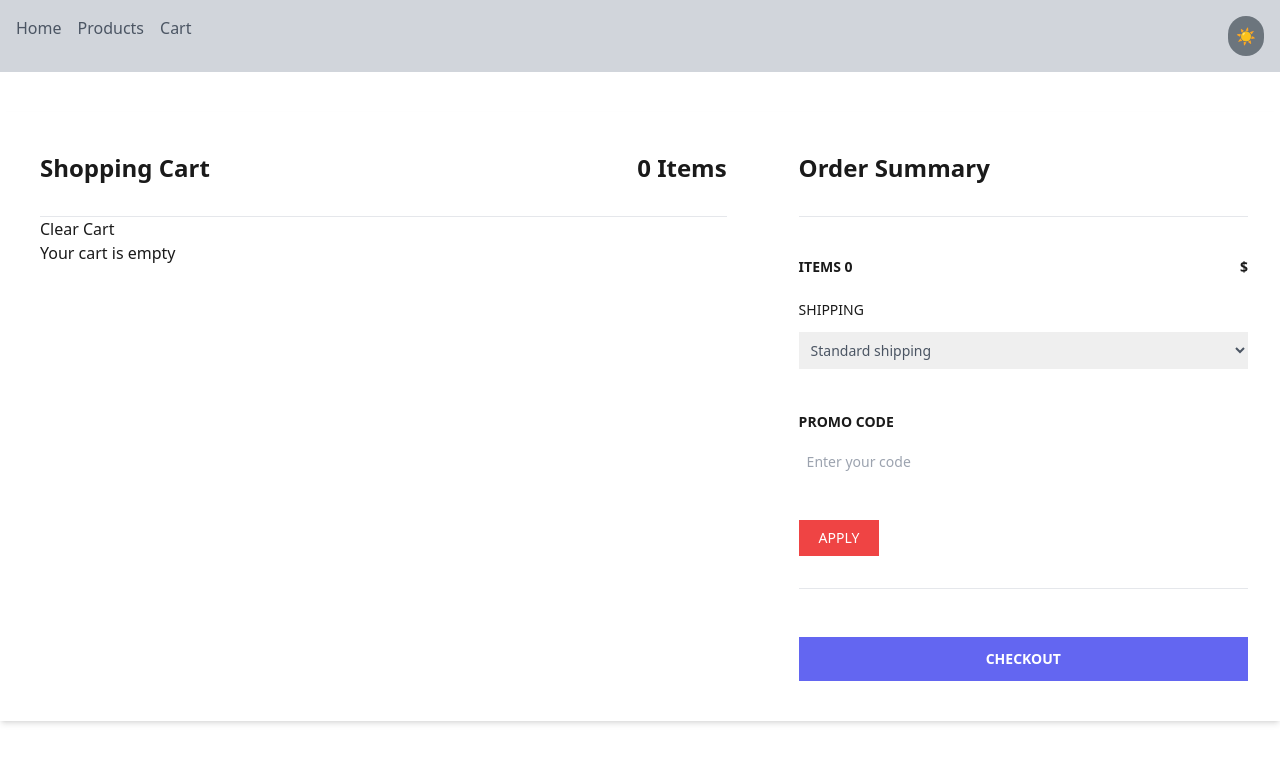
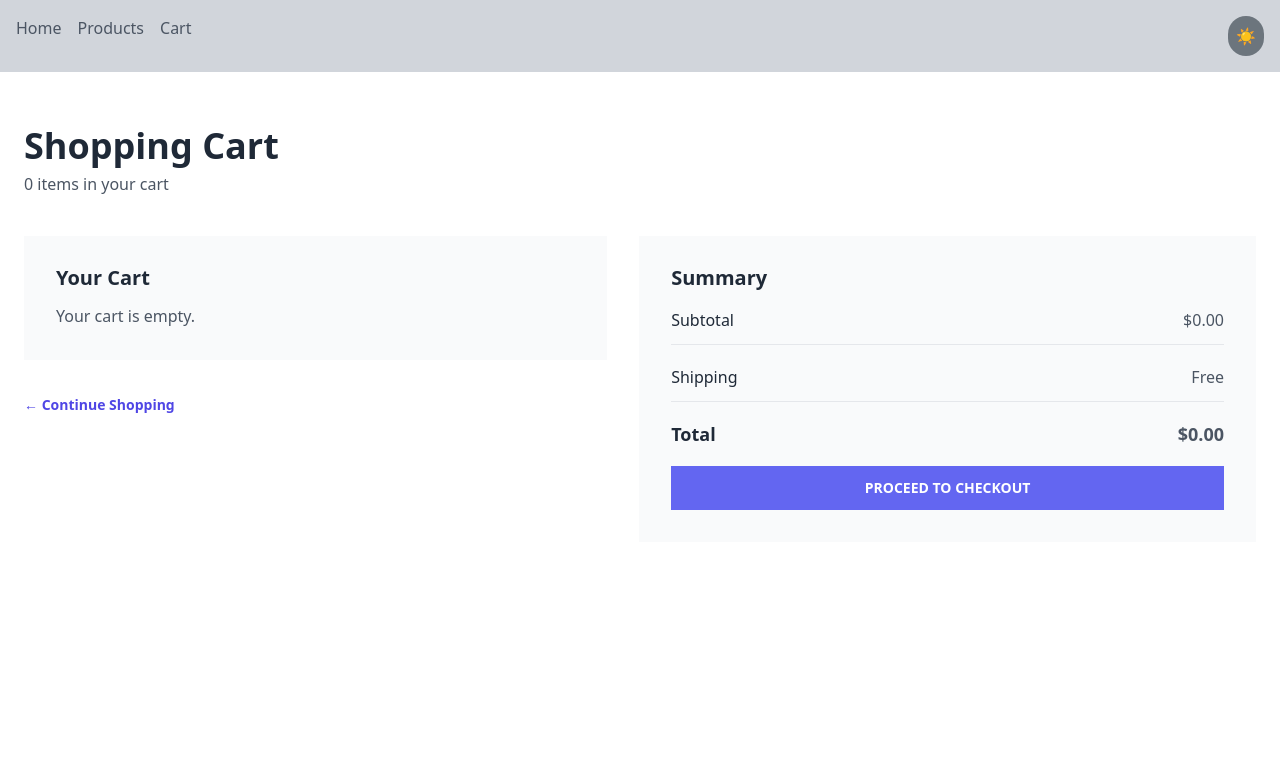
Before and after one commit to nelg62/EcommerseWebsiteNextjsTypescript, a Next.js app: page /cart in a window 1280 px wide. Shown: the top 762 px of the page. Built offline with nearby package versions, Linux system fonts and the light colour scheme.

Commit message:
working on cart functionality

```diff
--- /dev/null
+++ b/src/components/CartReviewPage copy.tsx
@@ -0,0 +1,133 @@
+//  if the one i am using for cart is not good i can use this https://tailwindflex.com/@code-huit/order-sumamary
+
+import { useCart } from "@/context/CartContext";
+import Image from "next/image";
+import Link from "next/link";
+
+const CartReviewPage = () => {
+  const { cart, removeFromCart, clearCart } = useCart();
+  console.log("cart", cart);
+
+  return (
+    <div className="container mx-auto mt-10">
+      <div className="sm:flex shadow-md my-10">
+        <div className="w-full sm:w-3/4 bg-white px-10 py-10">
+          <div className="flex justify-between border-b pb-8">
+            <h1 className="font-semibold text-2xl">Shopping Cart</h1>
+            <h2 className="font-semibold text-2xl">{cart.length} Items</h2>
+          </div>
+          <button onClick={clearCart}>Clear Cart</button>
+          {cart.length === 0 ? (
+            <p>Your cart is empty</p>
+          ) : (
+            <div>
+              {cart.map((item) => (
+                <div
+                  key={item.id}
+                  className="md:flex items-stretch py-8 md:py-10 lg:py-8 border-t border-gray-50"
+                >
+                  <div className="md:w-4/12 2xl:w-1/4 w-full">
+                    <Image
+                      src={item.thumbnail}
+                      alt={`${item.title}`}
+                      width={500}
+                      height={500}
+                      className="h-full object-center object-cover md:block hidden"
+                    />
+                  </div>
+                  <div className="md:pl-3 md:w-8/12 2xl:w-3/4 flex flex-col justify-center">
+                    <p className="text-xs leading-3 text-gray-800 md:pt-0 pt-4">
+                      {item.sku}
+                    </p>
+                    <div className="flex items-center justify-between w-full">
+                      <p className="text-base font-black leading-none text-gray-800">
+                        {item.title}
+                      </p>
+                      <select
+                        aria-label="Select quantity"
+                        className="py-2 px-1 border border-gray-200 mr-6 focus:outline-none"
+                      >
+                        <option>01</option>
+                        <option>02</option>
+                        <option>03</option>
+                      </select>
+                    </div>
+                    {/* <p className="text-xs leading-3 text-gray-600 pt-2">
+                      Height: {item.dimensions.height}
+                    </p> */}
+                    <div className="flex items-center justify-between pt-5">
+                      <div className="flex items-center">
+                        <p className="text-xs leading-3 underline text-gray-800 cursor-pointer">
+                          Add to Favorites
+                        </p>
+                        <p
+                          onClick={() => removeFromCart(item.id)}
+                          className="text-xs leading-3 underline text-red-500 pl-5 cursor-pointer"
+                        >
+                          Remove
+                        </p>
+                      </div>
+                      <p className="text-base font-black leading-none text-gray-800">
+                        {item.price}
+                      </p>
+                    </div>
+                  </div>
+                </div>
+              ))}
+              <Link
+                href="/products"
+                className="flex font-semibold text-indigo-600 text-sm mt-10"
+              >
+                Continue Shopping
+              </Link>
+            </div>
+          )}
+        </div>
+        <div className="w-full sm:w-1/4 md:w-1/2 px-8 py-10">
+          <h1 className="font-semibold text-2xl border-b pb-8">
+            Order Summary
+          </h1>
+          <div className="flex justify-between mt-10 mb-5">
+            <span className="font-semibold text-sm uppercase">
+              Items {cart.length}
+            </span>
+            <span className="font-semibold text-sm">$</span>
+          </div>
+          <div>
+            <label className="font-medium inline-block mb-3 text-sm uppercase">
+              Shipping
+            </label>
+            <select className="block p-2 text-gray-600 w-full text-sm">
+              <option>Standard shipping</option>
+            </select>
+          </div>
+          <div className="py-10">
+            <label className="font-semibold inline-block mb-3 text-sm uppercase">
+              Promo Code
+            </label>
+            <input
+              type="text"
+              id="promo"
+              placeholder="Enter your code"
+              className="p-2 text-sm w-full"
+            />
+          </div>
+          <button className="bg-red-500 hover:bg-red-600 px-5 py-2 text-sm text-white uppercase">
+            Apply
+          </button>
+          <div className="border-t mt-8">
+            <div className="flex font-semibold justify-between py-6 text-sm uppercase">
+              <span></span>
+              <span></span>
+            </div>
+            <button className="bg-indigo-500 font-semibold hover:bg-indigo-600 py-3 text-sm text-white uppercase w-full">
+              Checkout
+            </button>
+          </div>
+        </div>
+      </div>
+    </div>
+  );
+};
+
+export default CartReviewPage;
--- a/src/components/CartReviewPage.tsx
+++ b/src/components/CartReviewPage.tsx
@@ -1,129 +1,135 @@
-//  if the one i am using for cart is not good i can use this https://tailwindflex.com/@code-huit/order-sumamary
-
 import { useCart } from "@/context/CartContext";
 import Image from "next/image";
 import Link from "next/link";
 
 const CartReviewPage = () => {
   const { cart, removeFromCart, clearCart } = useCart();
-  console.log("cart", cart);
+
+  const calculateSubtotal = () => {
+    return cart.reduce((total, item) => total + item.price * item.quantity, 0);
+  };
 
   return (
-    <div className="container mx-auto mt-10">
-      <div className="sm:flex shadow-md my-10">
-        <div className="w-full sm:w-3/4 bg-white px-10 py-10">
-          <div className="flex justify-between border-b pb-8">
-            <h1 className="font-semibold text-2xl">Shopping Cart</h1>
-            <h2 className="font-semibold text-2xl">{cart.length} Items</h2>
+    <div className="py-14 px-4 md:px-6 2xl:px-20 2xl:container 2xl:mx-auto">
+      {/* Order Header */}
+      <div className="flex justify-start item-start space-y-2 flex-col">
+        <h1 className="text-3xl dark:text-white lg:text-4xl font-semibold leading-7 lg:leading-9 text-gray-800">
+          Shopping Cart
+        </h1>
+        <p className="text-base dark:text-gray-300 font-medium leading-6 text-gray-600">
+          {cart.length} {cart.length === 1 ? "item" : "items"} in your cart
+        </p>
       </div>
-          <button onClick={clearCart}>Clear Cart</button>
+
+      {/* Cart Section */}
+      <div className="mt-10 flex flex-col xl:flex-row justify-center items-stretch w-full xl:space-x-8 space-y-4 md:space-y-6 xl:space-y-0">
+        {/* Cart Items */}
+        <div className="flex flex-col justify-start items-start w-full space-y-4 md:space-y-6 xl:space-y-8">
+          <div className="flex flex-col justify-start items-start dark:bg-gray-800 bg-gray-50 px-4 py-4 md:py-6 md:p-6 xl:p-8 w-full">
+            <p className="text-lg md:text-xl dark:text-white font-semibold leading-6 xl:leading-5 text-gray-800">
+              Your Cart
+            </p>
+
             {cart.length === 0 ? (
-            <p>Your cart is empty</p>
+              <p className="text-gray-600 mt-4">Your cart is empty.</p>
             ) : (
-            <div>
-              {cart.map((item) => (
+              cart.map((item) => (
                 <div
                   key={item.id}
-                  className="md:flex items-stretch py-8 md:py-10 lg:py-8 border-t border-gray-50"
+                  className="mt-6 md:mt-6 flex flex-col md:flex-row justify-start items-start md:items-center md:space-x-6 xl:space-x-8 w-full border-b pb-6"
                 >
-                  <div className="md:w-4/12 2xl:w-1/4 w-full">
+                  <div className="w-full md:w-40">
                     <Image
                       src={item.thumbnail}
-                      alt={`${item.title}`}
-                      width={500}
-                      height={500}
-                      className="h-full object-center object-cover md:block hidden"
+                      alt={item.title}
+                      width={160}
+                      height={160}
+                      className="object-cover"
                     />
                   </div>
-                  <div className="md:pl-3 md:w-8/12 2xl:w-3/4 flex flex-col justify-center">
-                    <p className="text-xs leading-3 text-gray-800 md:pt-0 pt-4">
-                      {item.sku}
+                  <div className="flex flex-col md:flex-row justify-between items-start w-full">
+                    <div className="w-full flex flex-col justify-start items-start space-y-2">
+                      <h3 className="text-lg xl:text-xl font-semibold leading-6 text-gray-800 dark:text-white">
+                        {item.title}
+                      </h3>
+                      <p className="text-sm dark:text-gray-400 text-gray-600">
+                        SKU: {item.sku}
                       </p>
-                    <div className="flex items-center justify-between w-full">
-                      <p className="text-base font-black leading-none text-gray-800">
-                        {item.title}
+                    </div>
+                    <div className="flex justify-between items-center w-full md:w-auto space-x-4">
+                      <p className="text-base dark:text-white xl:text-lg leading-6 text-gray-800">
+                        ${item.price.toFixed(2)}
                       </p>
-                      <select
-                        aria-label="Select quantity"
-                        className="py-2 px-1 border border-gray-200 mr-6 focus:outline-none"
-                      >
-                        <option>01</option>
-                        <option>02</option>
-                        <option>03</option>
-                      </select>
-                    </div>
-                    {/* <p className="text-xs leading-3 text-gray-600 pt-2">
-                      Height: {item.dimensions.height}
-                    </p> */}
-                    <div className="flex items-center justify-between pt-5">
-                      <div className="flex items-center">
-                        <p className="text-xs leading-3 underline text-gray-800 cursor-pointer">
-                          Add to Favorites
+                      <p className="text-base dark:text-white xl:text-lg leading-6 text-gray-800">
+                        Qty: {item.quantity}
                       </p>
-                        <p
+                      <button
                         onClick={() => removeFromCart(item.id)}
-                          className="text-xs leading-3 underline text-red-500 pl-5 cursor-pointer"
+                        className="text-red-500 underline text-sm"
                       >
                         Remove
-                        </p>
-                      </div>
-                      <p className="text-base font-black leading-none text-gray-800">
-                        {item.price}
-                      </p>
+                      </button>
                     </div>
                   </div>
                 </div>
-              ))}
-              <Link
-                href="/products"
-                className="flex font-semibold text-indigo-600 text-sm mt-10"
-              >
-                Continue Shopping
-              </Link>
-            </div>
+              ))
             )}
           </div>
-        <div className="w-full sm:w-1/4 md:w-1/2 px-8 py-10">
-          <h1 className="font-semibold text-2xl border-b pb-8">
-            Order Summary
-          </h1>
-          <div className="flex justify-between mt-10 mb-5">
-            <span className="font-semibold text-sm uppercase">
-              Items {cart.length}
+
+          {/* Continue Shopping & Clear Cart */}
+          <div className="flex justify-between w-full">
+            <Link href="/products">
+              <span className="text-indigo-600 text-sm font-semibold cursor-pointer">
+                ← Continue Shopping
               </span>
-            <span className="font-semibold text-sm">$</span>
+            </Link>
+            {cart.length > 0 && (
+              <button
+                onClick={clearCart}
+                className="text-red-500 text-sm font-semibold"
+              >
+                Clear Cart
+              </button>
+            )}
           </div>
-          <div>
-            <label className="font-medium inline-block mb-3 text-sm uppercase">
+        </div>
+
+        {/* Order Summary */}
+        <div className="flex flex-col px-4 py-6 md:p-6 xl:p-8 w-full bg-gray-50 dark:bg-gray-800 space-y-6">
+          <h3 className="text-xl dark:text-white font-semibold leading-5 text-gray-800">
+            Summary
+          </h3>
+
+          <div className="flex justify-between w-full border-b pb-4">
+            <p className="text-base dark:text-white leading-4 text-gray-800">
+              Subtotal
+            </p>
+            <p className="text-base dark:text-gray-300 leading-4 text-gray-600">
+              ${calculateSubtotal().toFixed(2)}
+            </p>
+          </div>
+
+          <div className="flex justify-between w-full border-b pb-4">
+            <p className="text-base dark:text-white leading-4 text-gray-800">
               Shipping
-            </label>
-            <select className="block p-2 text-gray-600 w-full text-sm">
-              <option>Standard shipping</option>
-            </select>
+            </p>
+            <p className="text-base dark:text-gray-300 leading-4 text-gray-600">
+              Free
+            </p>
           </div>
-          <div className="py-10">
-            <label className="font-semibold inline-block mb-3 text-sm uppercase">
-              Promo Code
-            </label>
-            <input
-              type="text"
-              id="promo"
-              placeholder="Enter your code"
-              className="p-2 text-sm w-full"
-            />
+
+          <div className="flex justify-between w-full">
+            <p className="text-lg dark:text-white font-semibold leading-4 text-gray-800">
+              Total
+            </p>
+            <p className="text-lg dark:text-gray-300 font-semibold leading-4 text-gray-600">
+              ${calculateSubtotal().toFixed(2)}
+            </p>
           </div>
-          <button className="bg-red-500 hover:bg-red-600 px-5 py-2 text-sm text-white uppercase">
-            Apply
+
+          <button className="bg-indigo-500 font-semibold hover:bg-indigo-600 py-3 text-sm text-white uppercase w-full">
+            Proceed to Checkout
           </button>
-          <div className="border-t mt-8">
-            <div className="flex font-semibold justify-between py-6 text-sm uppercase">
-              <span></span>
-              <span></span>
-            </div>
-            <button className="bg-indigo-500 font-semibold hover:bg-indigo-600 py-3 text-sm text-white uppercase w-full">
-              Checkout
-            </button>
-          </div>
         </div>
       </div>
     </div>
```
Also changed, not shown: 1 other file (tests, documents, lock files or other folders). Lines whose indentation alone changed are shown as unchanged.
